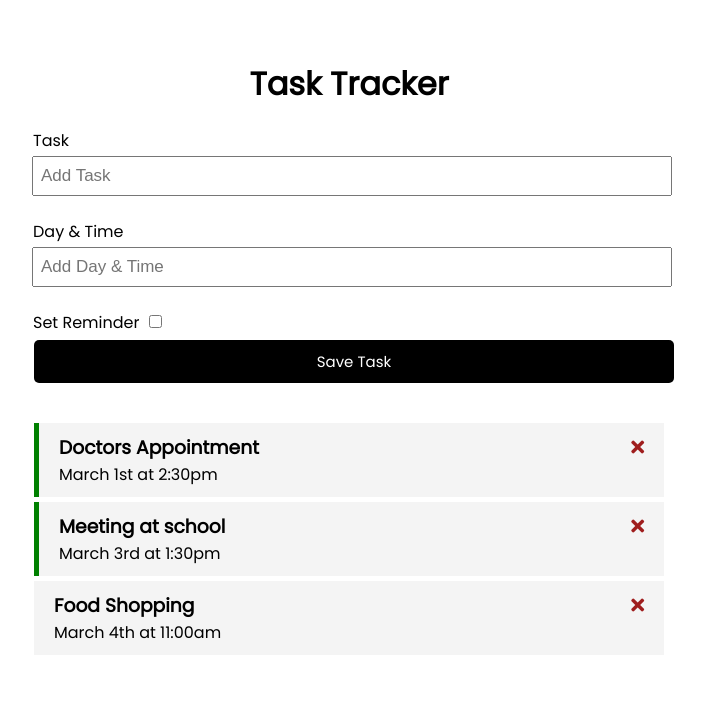
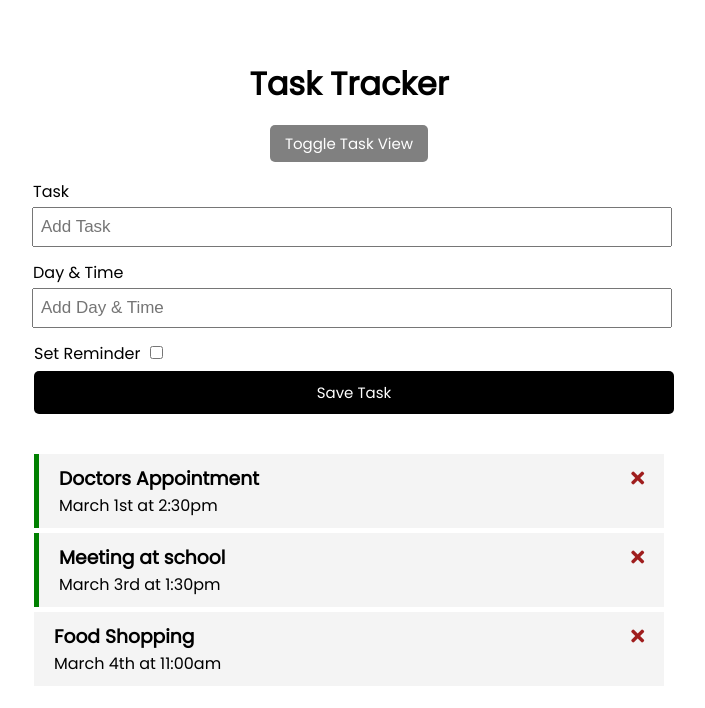
Before and after one commit to Puwya/Vue.js, a Vue app in the folder Vue-Crash-Course/crash-todo/: page / in a window 1280 px wide. Shown: the top 708 px of the page, without its empty margins (291-996 px from the left). Built offline with nearby package versions, Linux system fonts and the light colour scheme.

Commit message:
just being a cracked coder is all

```diff
--- a/Vue-Crash-Course/crash-todo/src/App.vue
+++ b/Vue-Crash-Course/crash-todo/src/App.vue
@@ -1,7 +1,10 @@
 <template>
   <div class="container">
     <Header title="Task Tracker" ></Header>
-    <AddTask @add-task="addTask" />
+    <Button @toggle-task-view="toggleTaskView" color="grey" text="Toggle Task View"></Button>
+    <div v-if="toggleAddTask">
+      <AddTask @add-task="addTask" />
+    </div>
     <Tasks
       @toggle-reminder="toggleReminder"
       @delete-task="deleteTask" :tasks="tasks"
@@ -13,6 +16,7 @@
 import Header from './components/Header.vue'
 import Tasks from './components/Tasks.vue'
 import AddTask from './components/AddTask.vue'
+import Button from './components/Button.vue'
 
 export default {
   name: 'App',
@@ -20,13 +24,18 @@ export default {
     Header,
     Tasks,
     AddTask,
+    Button,
   },
   data() {
     return {
       tasks: [],
+      toggleAddTask: true,
     }
   },
   methods: {
+    toggleTaskView() {
+      this.toggleAddTask = !this.toggleAddTask;
+    },
     addTask(task) {
       this.tasks = [...this.tasks, task];
     },
--- a/Vue-Crash-Course/crash-todo/src/components/AddTask.vue
+++ b/Vue-Crash-Course/crash-todo/src/components/AddTask.vue
@@ -57,7 +57,7 @@ export default {
   margin-bottom: 40px;
 }
 .form-control {
-  margin: 20px 0;
+  margin: 10px 0;
 }
 .form-control label {
   display: block;
@@ -83,7 +83,7 @@ export default {
   height: 20px;
 }
 .box {
-  margin-left: 4px;
+  margin-left: 5px;
 }
 .check {
   margin-left: 10px;
--- a/Vue-Crash-Course/crash-todo/src/components/Button.vue
+++ b/Vue-Crash-Course/crash-todo/src/components/Button.vue
@@ -1,5 +1,7 @@
 <template>
-  <button @click="onClick()" :style="{ background: color }" class="btn"> {{ text }} </button>
+  <div align="center">
+    <button @click="handleClick" class="btn-v" :style="{ background: color }"> {{ text }} </button>
+  </div>
 </template>
 
 <script>
@@ -10,9 +12,24 @@ export default {
     color: String,
   },
   methods: {
-    onClick() {
-      console.log('Click');
+    handleClick() {
+      this.$emit('toggle-task-view');
     }
   }
 }
 </script>
+
+<style scoped>
+.btn-v {
+  display: inline-block;
+  color: #fff;
+  border: none;
+  padding: 7px 15px;
+  margin: 7px;
+  border-radius: 5px;
+  cursor: pointer;
+  text-decoration: none;
+  font-size: 15px;
+  font-family: inherit;
+}
+</style>
--- a/Vue-Crash-Course/crash-todo/src/components/Header.vue
+++ b/Vue-Crash-Course/crash-todo/src/components/Header.vue
@@ -5,16 +5,11 @@
 </template>
 
 <script>
-import Button from './Button'
-
 export default {
   name: 'Header',
   props: {
     title: String
   },
-  components: {
-    Button,
-  }
 }
 </script>
 
@@ -23,6 +18,6 @@ export default {
     display: flex;
     justify-content: space-between;
     align-items: center;
-    margin-bottom: 20px;
+    margin-bottom: 10px;
   }
 </style>
```
